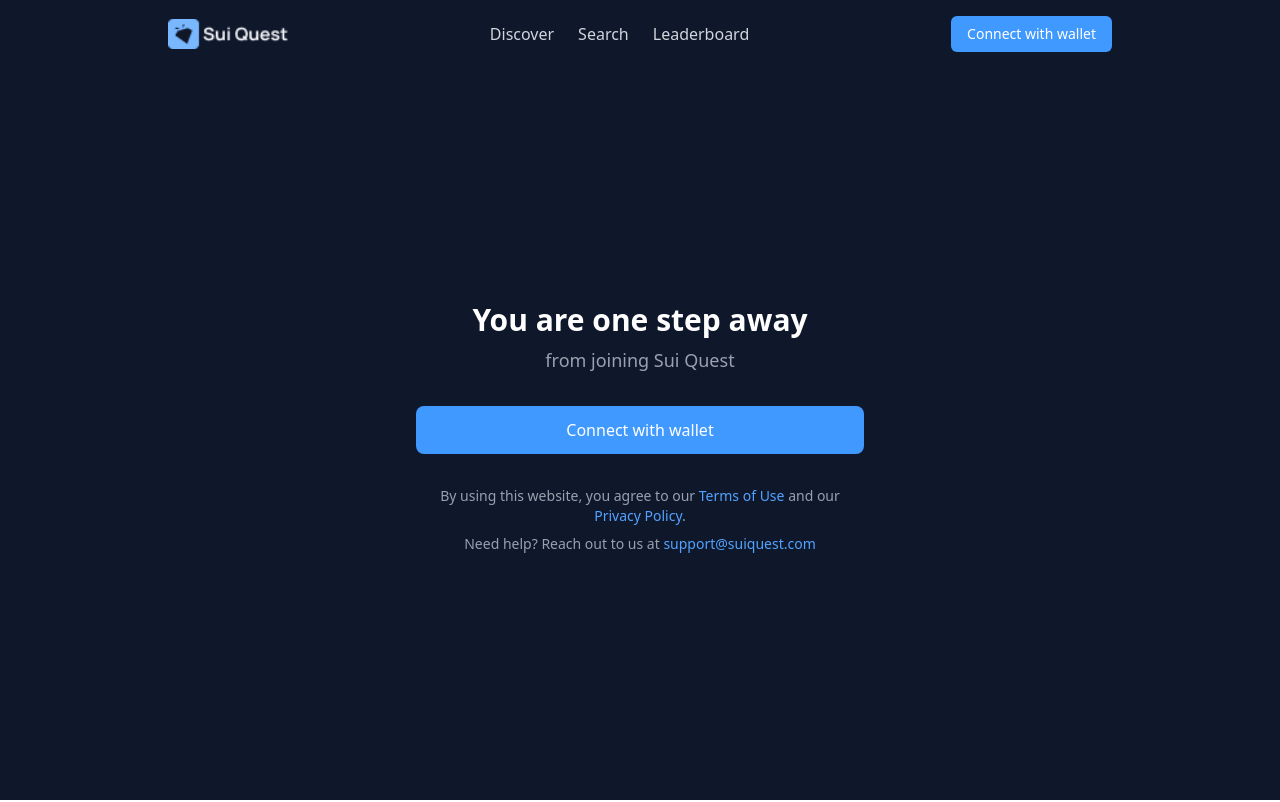
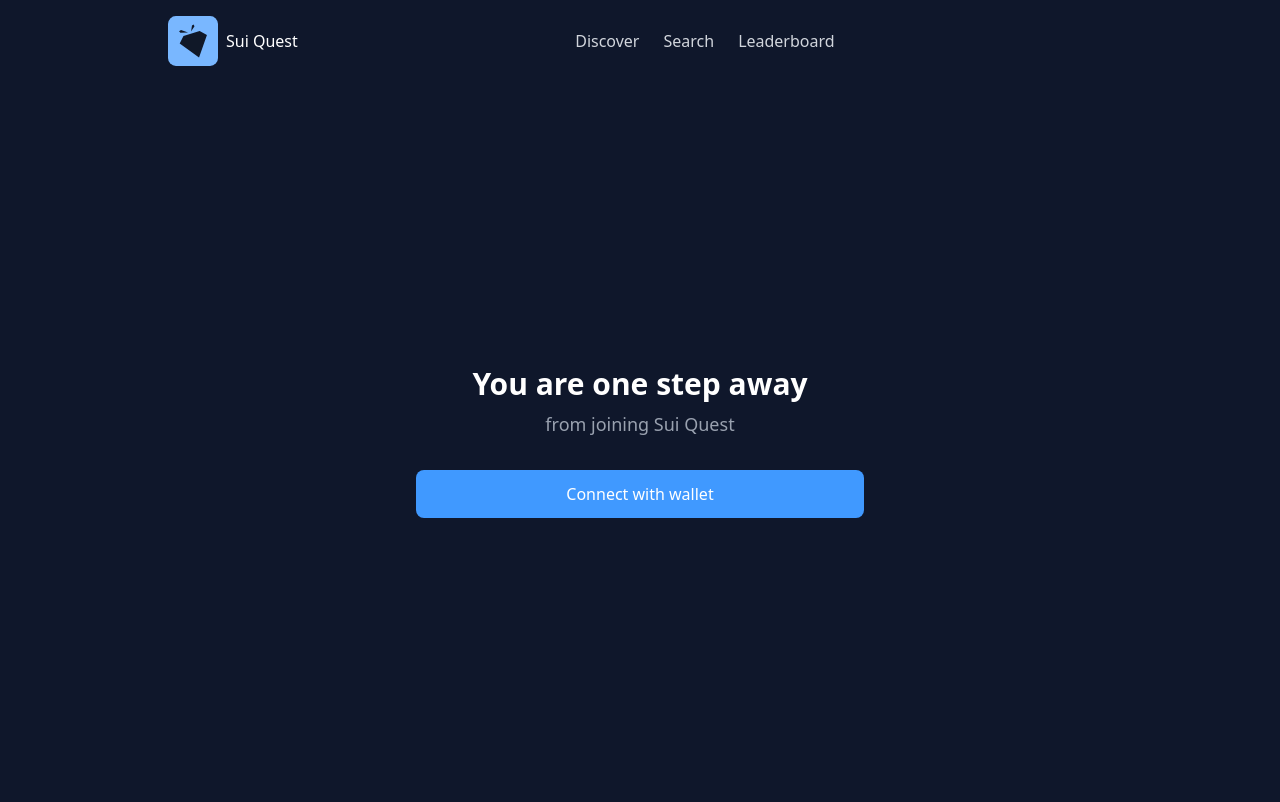
Before and after one commit to suiquest/Sui-frontend, a React (Vite) app: page /login in a window 1280 px wide. Built offline with nearby package versions, Linux system fonts and the light colour scheme.

Commit message:
stashing

```diff
--- a/src/components/SuiQuestLogin.tsx
+++ b/src/components/SuiQuestLogin.tsx
@@ -1,6 +1,6 @@
 import React from 'react';
 import { useNavigate } from 'react-router-dom';
-import Logo from '/src/assets/logo.png'
+import Logo from '/src/assets/Frame 10.svg'
 
 interface SuiQuestLoginProps {}
 
@@ -23,7 +23,8 @@
       <header className="flex items-center justify-between px-42 py-4">
         {/* Logo - Left */}
         <div className="flex items-center space-x-2">
-          <img src={Logo} alt="Logo" style={{ width: 120 }} />
+          <img src={Logo} alt="Logo" style={{ width: 50 }} />
+          <span>Sui Quest</span>
         </div>
 
         {/* Navigation - Center */}
@@ -39,12 +40,8 @@
           </a>
         </nav>
 
-        {/* How it works button - Right */}
-        <button
-        onClick={handleGoogleSignIn}
-        className="bg-[#4099ff] hover:bg-blue-700 px-4 py-2 rounded-md text-sm font-medium transition-colors">
-          Connect with wallet
-        </button>
+        {/* Right side placeholder */}
+        <div></div>
       </header>
 
       {/* Main Content */}
@@ -61,35 +58,8 @@
               onClick={handleGoogleSignIn}
               className="w-full bg-[#4099ff] hover:bg-[#4099ff] text-white font-medium py-3 px-4 rounded-lg transition-colors flex items-center justify-center space-x-2"
             >
-
               <span>Connect with wallet</span>
             </button>
-
-
-          </div>
-
-          {/* Footer */}
-          <div className="mt-8 text-center text-sm text-gray-400">
-            <p>
-              By using this website, you agree to our{' '}
-              <a href="#" className="text-blue-400 hover:text-blue-300">
-                Terms of Use
-              </a>{' '}
-              and our{' '}
-              <a href="#" className="text-blue-400 hover:text-blue-300">
-                Privacy Policy
-              </a>
-              .
-            </p>
-            <p className="mt-2">
-              Need help? Reach out to us at{' '}
-              <a
-                href="mailto:support@suiquest.com"
-                className="text-blue-400 hover:text-blue-300"
-              >
-                support@suiquest.com
-              </a>
-            </p>
           </div>
         </div>
       </main>
--- a/src/components/common/DashboardNavbar.tsx
+++ b/src/components/common/DashboardNavbar.tsx
@@ -1,5 +1,5 @@
 import React from 'react';
-import Logo from '/src/assets/logo.png';
+import Logo from '/src/assets/Frame 10.svg';
 
 interface UserProfile {
   name?: string;
@@ -23,7 +23,8 @@
         <div className="flex items-center gap-6">
           {/* Logo */}
           <div className="flex items-center gap-2">
-            <img src={Logo} alt="Logo" style={{ width: 120 }} />
+            <img src={Logo} alt="Logo" style={{ width:50 }} />
+            <span>Sui Quest</span>
           </div>
 
           {/* Navigation Links */}
--- a/src/components/common/Navbar.tsx
+++ b/src/components/common/Navbar.tsx
@@ -1,7 +1,7 @@
 // sui-quest\src\components\common\Navbar.tsx
 import React from 'react';
 import { Link, useNavigate, useLocation } from 'react-router-dom';
-import Logo from '/src/assets/logo.png'
+import Logo from '/src/assets/Frame 10.svg'
 
 interface NavbarProps {
   showAuthButton?: boolean;
@@ -34,11 +34,8 @@
     <header className="flex items-center justify-between px-42 py-4 bg-slate-900">
       {/* Logo - Left */}
       <Link to="/" className="flex items-center space-x-2">
-        {/* <div className="w-8 h-8 bg-blue-500 rounded flex items-center justify-center">
-          <span className="text-white font-bold text-sm">S</span>
-        </div>
-        <span className="text-xl font-semibold text-white">Sui Quest</span> */}
-        <img src={Logo} alt="Logo" style={{ width: 120 }} />
+        <img src={Logo} alt="Logo" style={{ width: 50 }} />
+
       </Link>
 
       {/* Navigation - Center */}
```
